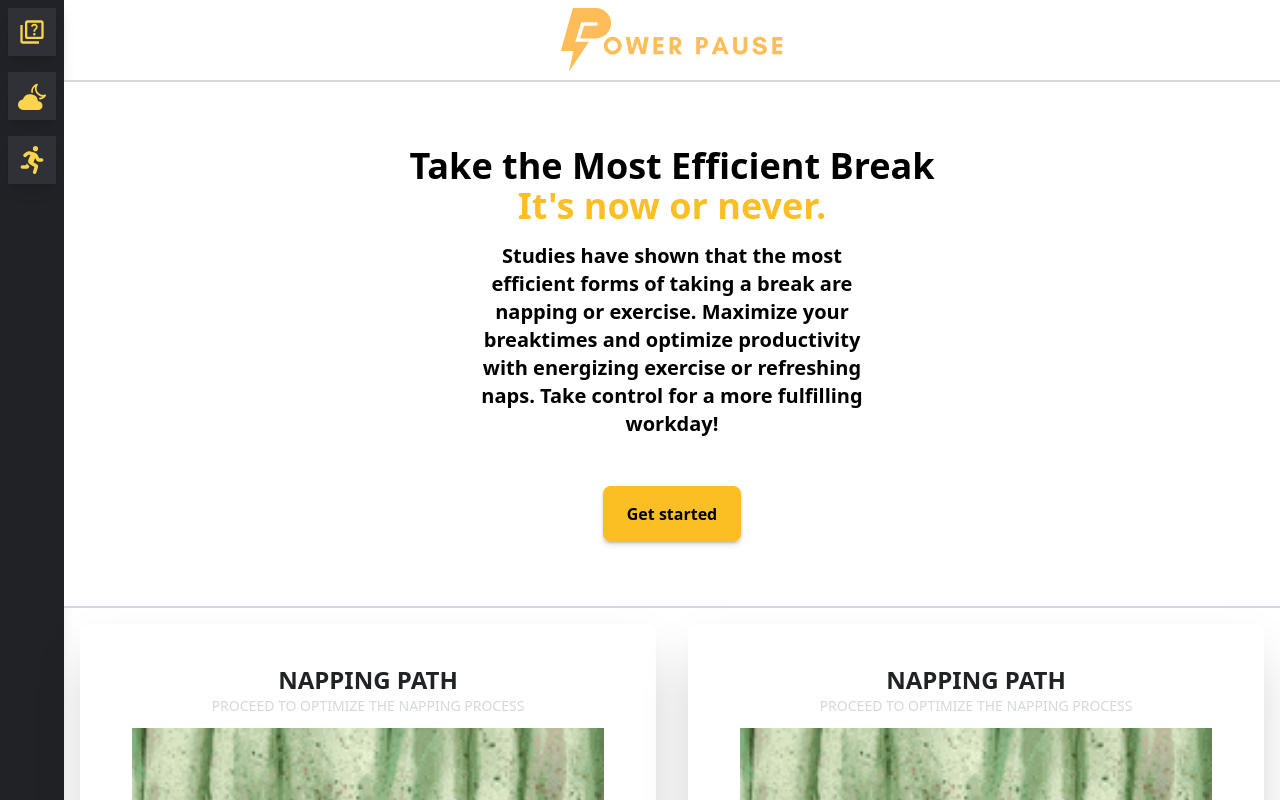
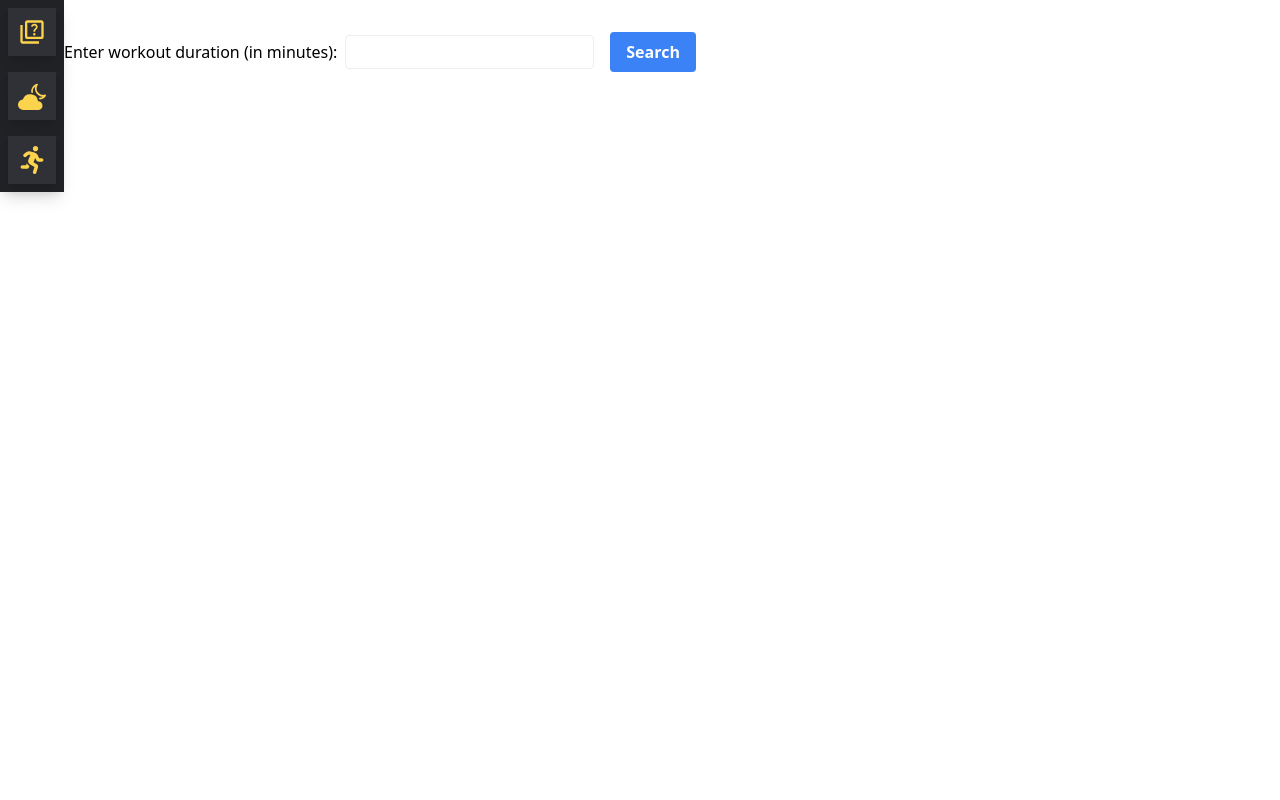
Before and after one commit to 4rcher0116/powerPause, a React (Create React App) app: page /excercise-page in a window 1280 px wide. Shown: the top 800 px of the page. Built offline with nearby package versions, Linux system fonts and the light colour scheme.

Commit message:
modified structure of components and rendering to compartmentalize, attempt at excercise api dev

```diff
--- a/package.json
+++ b/package.json
@@ -7,9 +7,11 @@
     "@testing-library/jest-dom": "^5.16.5",
     "@testing-library/react": "^13.4.0",
     "@testing-library/user-event": "^13.5.0",
+    "axios": "^1.4.0",
     "react": "^18.2.0",
     "react-dom": "^18.2.0",
     "react-icons": "^4.10.1",
+    "react-router-dom": "^6.14.2",
     "react-scripts": "^1.1.5",
     "web-vitals": "^2.1.4"
   },
--- a/src/App.js
+++ b/src/App.js
@@ -2,25 +2,27 @@ import logo from './logo.svg';
 import './App.css';
 import React, { useState, useEffect } from 'react';
 import "tailwindcss/tailwind.css";
-import Sidebar from './sidebar';
-import Header from './components/Header1';
-import CalltoAction from './components/CalltoAction';
-import Pathway from './components/pathway/Pathway';
+import Sidebar from './components/sidebar';
 
+import Title from './screens/Title';
+import { BrowserRouter as Router, Routes, Route } from "react-router-dom";
+import WorkoutVideos from './screens/Workout1Pathway';
 
 function App() {
   return (
-    <div className="flex flex-row">
-      <div className='flex w-auto'>
-        <Sidebar />
+    <Router>
+      <div className="flex flex-row">
+        <div className='flex w-auto'>
+          <Sidebar />
+        </div>
+
+        <Routes>
+          {/* <Route path="/exercise-page" element={<ExercisePage />} /> */}
+          <Route path ="/excercise-page" element={<WorkoutVideos />} />
+          <Route path="/" element={<Title />} />
+        </Routes>
       </div>
-      <div className='flex flex-col w-full'>
-        <Header />
-        <CalltoAction />
-        <Pathway />
-      </div>
-
-    </div>
+    </Router>
   );
 }
 
--- a/src/components/CalltoAction.jsx
+++ b/src/components/CalltoAction.jsx
@@ -30,4 +30,4 @@ const CalltoAction = () => {
   )
 }
 
-export default CalltoAction
+export default CalltoAction;
--- /dev/null
+++ b/src/components/pathway/ExcerciseOption.jsx
@@ -0,0 +1,36 @@
+import React from 'react'
+import myGif from './excercisegif.gif'
+
+const ExcerciseOption = () => {
+
+  return (
+
+    <div class="flex items-center justify-center w-1/2">
+        <div class="w-full p-4">
+            <div class="flex flex-col justify-center p-10 bg-white rounded-lg shadow-2xl card h-180">
+                <div class="text-center prod-title">
+                    <p class="text-2xl font-bold text-gray-900 uppercase">
+                        Excercise Path
+                    </p>
+                    <p class="text-sm text-gray-400 uppercase">
+                        Proceed to optimize your quick Excercise Process
+                    </p>
+                </div>
+                <div class="prod-img p-3">
+                    <img src={myGif} class="object-cover object-center w-full h-full"/>
+                </div>
+                <div class="grid gap-10 items-center prod-info">
+                    <div class="flex items-center justify-between text-gray-900 md:flex-row">
+                        <button class="px-6 py-2 uppercase transition duration-200 ease-in border-2 border-gray-900 rounded-full hover:bg-gray-800 hover:text-white focus:outline-none">
+                            Choose to Excercise
+                        </button>
+                    </div>
+                </div>
+            </div>
+        </div>
+    </div>
+
+)
+}
+
+export default ExcerciseOption
--- /dev/null
+++ b/src/components/pathway/NapOption.jsx
@@ -0,0 +1,35 @@
+import React from 'react';
+import myGif from './sleep.gif';
+
+const NapOption = () => {
+    return (
+
+        <div class="flex items-center justify-center w-1/2">
+            <div class="w-full p-4">
+                <div class="flex flex-col justify-center p-10 bg-white rounded-lg shadow-2xl card h-180">
+                    <div class="text-center prod-title">
+                        <p class="text-2xl font-bold text-gray-900 uppercase">
+                            Napping Path
+                        </p>
+                        <p class="text-sm text-gray-400 uppercase">
+                            Proceed to optimize the napping process
+                        </p>
+                    </div>
+                    <div class="prod-img p-3">
+                        <img src={myGif} class="object-cover object-center w-full h-full"/>
+                    </div>
+                    <div class="grid gap-10 items-center prod-info">
+                        <div class="flex items-center justify-between text-gray-900 md:flex-row">
+                            <button class="px-6 py-2 uppercase transition duration-200 ease-in border-2 border-gray-900 rounded-full hover:bg-gray-800 hover:text-white focus:outline-none">
+                                Choose to Nap
+                            </button>
+                        </div>
+                    </div>
+                </div>
+            </div>
+        </div>
+
+    )
+}
+
+export default NapOption
--- a/src/components/pathway/Pathway.jsx
+++ b/src/components/pathway/Pathway.jsx
@@ -1,11 +1,13 @@
 import React from 'react'
 import Pathwayoption from './Pathwayoption'
+import ExcerciseOption from './ExcerciseOption'
+import NapOption from './NapOption'
 
 const Pathway = () => {
   return (
     <div className='flex flex-row'>
-        <Pathwayoption />
-        <Pathwayoption />
+        <NapOption />
+        <ExcerciseOption />
     </div>
   )
 }
--- a/src/screens/Title.jsx
+++ b/src/screens/Title.jsx
@@ -1,18 +1,15 @@
-import React from 'react'
+import React from 'react';
+import CalltoAction from '../components/CalltoAction';
+import Header from '../components/Header1';
+import Pathway from '../components/pathway/Pathway';
 
 const Title = () => {
     return (
-        <div className="flex flex-row">
-          <div className='flex w-auto'>
-            <Sidebar />
-          </div>
-          <div className='flex flex-col w-full'>
+        <div className='flex flex-col w-full'>
             <Header />
             <CalltoAction />
             <Pathway />
           </div>
-
-        </div>
       );
 }
 
--- /dev/null
+++ b/src/screens/Workout1Pathway.jsx
@@ -0,0 +1,79 @@
+import React, { useState } from "react";
+import axios from "axios";
+
+const WorkoutVideos = () => {
+  const [duration, setDuration] = useState("");
+  const [videos, setVideos] = useState([]);
+
+  const handleDurationChange = (event) => {
+    setDuration(event.target.value);
+  };
+
+  const fetchWorkoutVideos = async () => {
+    try {
+      const response = await axios.get(
+        "https://www.googleapis.com/youtube/v3/search",
+        {
+          params: {
+            key: "AIzaSyDTAJXtdNyPbl3OcQfZpITO22Ug012okVs",
+            q: "at home workout",
+            type: "video",
+            part: "snippet",
+            videoDuration: `PT${duration}M`, // PT indicates duration format, M indicates minutes
+            maxResults: 10, // You can change the number of results here
+          },
+        }
+      );
+
+      setVideos(response.data.items);
+    } catch (error) {
+      console.error("Error fetching workout videos:", error);
+    }
+  };
+
+  const handleSubmit = (event) => {
+    event.preventDefault();
+    fetchWorkoutVideos();
+  };
+
+  return (
+    <div className="container mx-auto mt-8">
+      <form className="mb-4" onSubmit={handleSubmit}>
+        <label className="mr-4">
+          Enter workout duration (in minutes):
+          <input
+            type="number"
+            className="border rounded px-2 py-1 ml-2"
+            value={duration}
+            onChange={handleDurationChange}
+            required
+          />
+        </label>
+        <button
+          type="submit"
+          className="bg-blue-500 hover:bg-blue-600 text-white font-semibold px-4 py-2 rounded"
+        >
+          Search
+        </button>
+      </form>
+      <div className="grid grid-cols-1 md:grid-cols-2 lg:grid-cols-3 gap-4">
+        {videos.map((video) => (
+          <div key={video.id.videoId} className="bg-white rounded-lg p-4 shadow-md">
+            <h2 className="text-lg font-semibold mb-2">{video.snippet.title}</h2>
+            <p className="text-gray-600">{video.snippet.description}</p>
+            <div className="embed-responsive aspect-ratio-16/9 mt-4">
+              <iframe
+                title={video.snippet.title}
+                src={`https://www.youtube.com/embed/${video.id.videoId}`}
+                frameBorder="0"
+                allowFullScreen
+              ></iframe>
+            </div>
+          </div>
+        ))}
+      </div>
+    </div>
+  );
+};
+
+export default WorkoutVideos;
```
Also changed, not shown: src/components/pathway/excercisegif.gif (added), src/components/sidebar.js (renamed from src/sidebar.js), src/screens/Napping.jsx (added), 1 other file (tests, documents, lock files or other folders).
